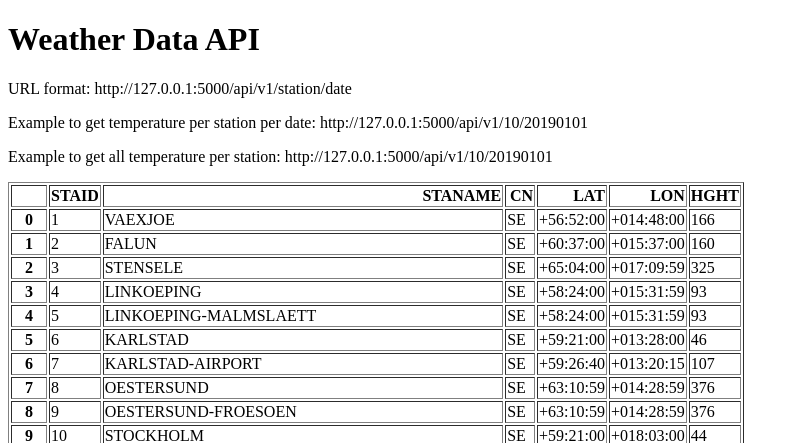
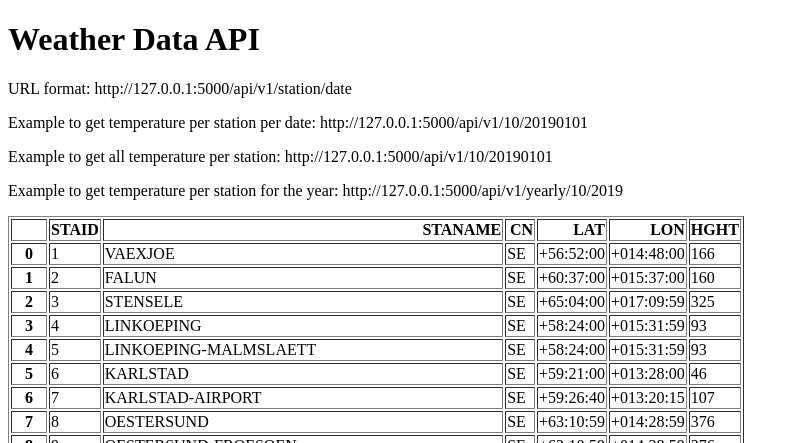
Before and after one commit to dimasradityo/weather_api, a Flask app: page / in a window 1280 px wide. Shown: the top 443 px of the page, without its empty margins (0-799 px from the left). Run offline with Flask 3, Linux system fonts and the light colour scheme.

Commit message:
get yearly temperature data for a station

```diff
--- a/main.py
+++ b/main.py
@@ -1,6 +1,7 @@
 from flask import Flask, render_template
 import pandas as pd
 import numpy as np
+import datetime as dt
 
 app = Flask('__name__')
 
@@ -34,7 +35,16 @@ def about(station, date):
 @app.route('/api/v1/<station>')
 def get_all_temperature_for_station(station):
     df = clean_data(station)
-    return df[['    DATE','TG']].to_dict(orient='records')
+    result = df[['    DATE','TG']].to_dict(orient='records')
+    return result
+
+# GET all temperature data for a station only for specified year
+@app.route('/api/v1/yearly/<station>/<year>')
+def get_all_temperature_for_station_year(station, year):
+    df = clean_data(station)
+    yearly_data = df[df['    DATE'].dt.year == int(year)]
+    result = yearly_data[['    DATE','TG']].to_dict(orient='records')
+    return result
 
 if __name__ == '__main__':
     app.run(debug=True)
--- a/templates/home.html
+++ b/templates/home.html
@@ -10,6 +10,7 @@
     <p>URL format: http://127.0.0.1:5000/api/v1/station/date</p>
     <p>Example to get temperature per station per date: http://127.0.0.1:5000/api/v1/10/20190101</p>
     <p>Example to get all temperature per station: http://127.0.0.1:5000/api/v1/10/20190101</p>
+    <p>Example to get temperature per station for the year: http://127.0.0.1:5000/api/v1/yearly/10/2019</p>
     <p>{{data|safe}}</p>
 </body>
 </html>
```
